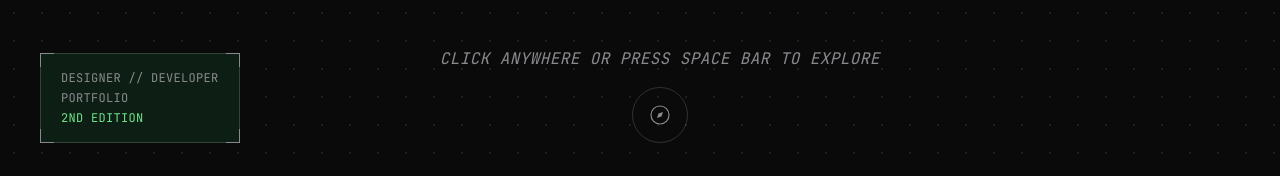
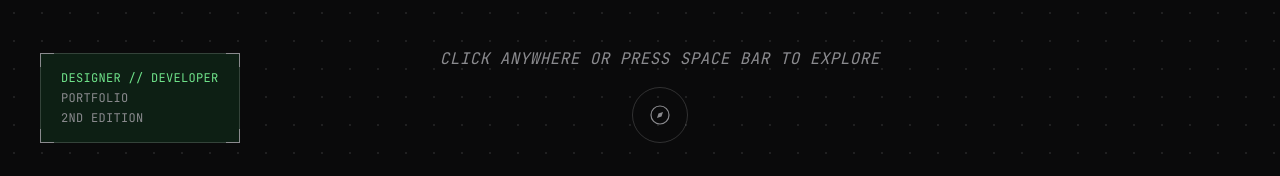
Before and after one commit to codeoutofmess/portfolio-3rd-edition, a Next.js app: page / in a window 1280 px wide. Shown: the part 617-793 px from the top of the page. Built offline with nearby package versions, Linux system fonts and the light colour scheme.

Commit message:
Swap accent color: bright green on first line only, edition text back to soft gray

```diff
--- a/src/app/page.tsx
+++ b/src/app/page.tsx
@@ -69,9 +69,9 @@ export default function LandingPage() {
 
       <div className="fade-up flex items-end justify-between" style={{ animationDelay: "300ms" }}>
         <BracketPanel tinted className="border border-line px-5 py-4">
-          <p className="text-xs tracking-wide text-ink-soft">DESIGNER // DEVELOPER</p>
+          <p className="text-xs tracking-wide text-accent">DESIGNER // DEVELOPER</p>
           <p className="mt-1 text-xs tracking-wide text-ink-soft">PORTFOLIO</p>
-          <p className="mt-1 text-xs tracking-wide text-accent">{site.edition}</p>
+          <p className="mt-1 text-xs tracking-wide text-ink-soft">{site.edition}</p>
         </BracketPanel>
 
         <div className="flex flex-col items-center gap-4">
```
